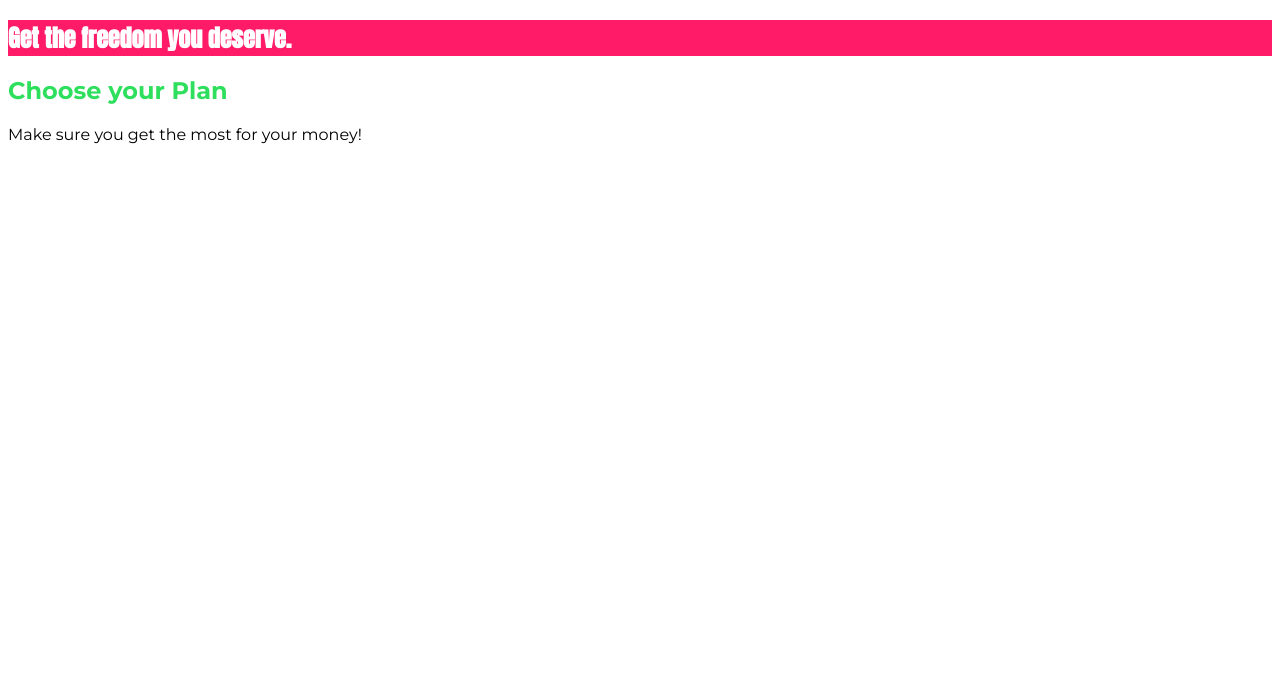
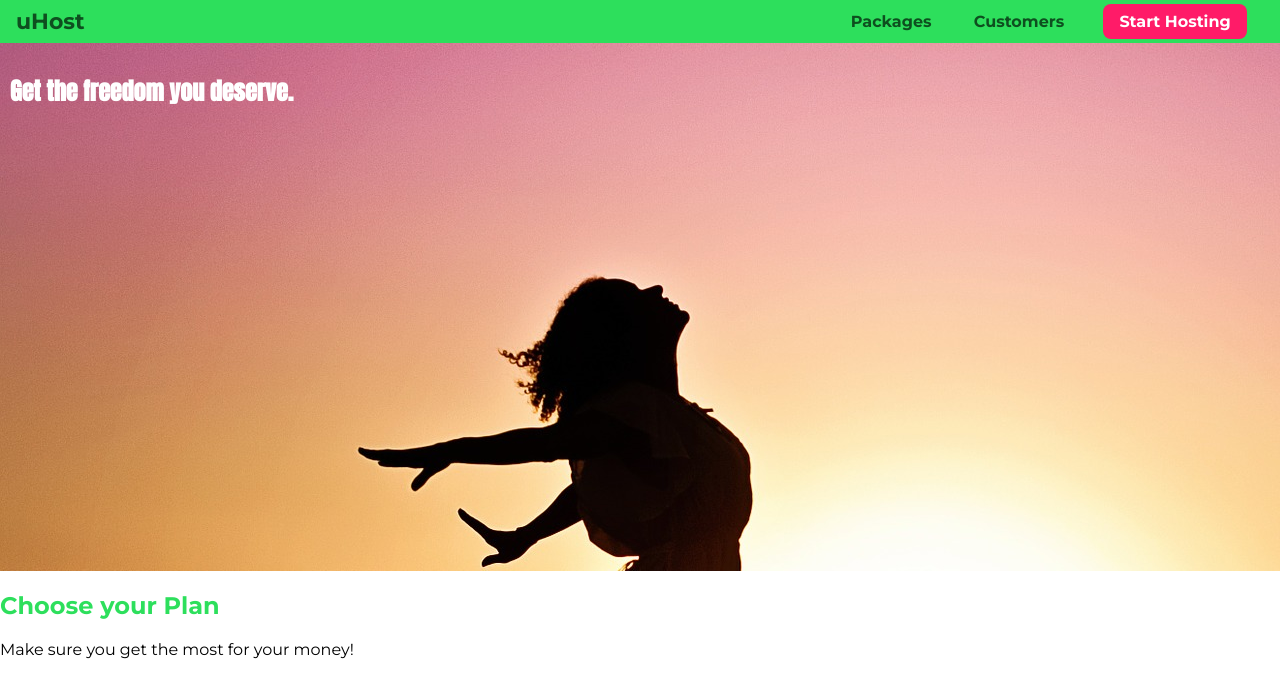
Before and after one commit to san-sekhon/uHost, a plain HTML site: page index.html in a window 1280 px wide. Drawn offline with Linux system fonts and the light colour scheme.

Commit message:
completed section 3

```diff
--- a/index.html
+++ b/index.html
@@ -12,6 +12,26 @@
 </head>
 
 <body>
+    <header class="main-header">
+        <div>
+            <a href="index.html" class="main-header__brand">
+                uHost
+            </a>
+        </div>
+        <nav class="main-nav">
+            <ul class="main-nav__items">
+                <li class="main-nav__item">
+                    <a href="packages/index.html">Packages</a>
+                </li>
+                <li class="main-nav__item">
+                    <a href="customers/index.html">Customers</a>
+                </li>
+                <li class="main-nav__item main-nav__item--cta">
+                    <a href="start-hosting/index.html">Start Hosting</a>
+                </li>
+            </ul>
+        </nav>
+    </header>
     <main>
         <section id="product-overview">
             <h1>Get the freedom you deserve.</h1>
--- a/main.css
+++ b/main.css
@@ -1,9 +1,18 @@
+* {
+  box-sizing: border-box;
+}
+
 body {
   font-family: 'Montserrat', sans-serif;
+  margin: 0;
 }
 
 #product-overview {
-  background: #ff1b68;
+  background: url("freedom.jpg");
+  width: 100%;
+  height: 528px;
+  padding: 10px;
+
 }
 
  #product-overview h1 {
@@ -14,3 +23,66 @@ body {
 .section-title {
   color: #2ddf5c;
 }
+
+.main-header > div {
+  display: inline-block;
+  vertical-align: middle;
+}
+
+.main-header__brand {
+  color: #0e4f1f;
+  text-decoration: none;
+  font-weight: bold;
+  font-size: 22px;
+}
+
+.main-nav {
+  display: inline-block;
+  text-align: right;
+  width: calc(100% - 74px);
+  vertical-align: middle;
+}
+
+.main-nav__items {
+  margin: 0;
+  padding: 0;
+  list-style: none;
+}
+
+.main-header {
+  width: 100%;
+  background: #2ddf5c;
+  padding: 8px 16px;
+}
+
+.main-nav__item {
+  display: inline-block;
+  margin: 0 16px;
+}
+
+.main-nav__item a {
+  text-decoration: none;
+  color: #0e4f1f;
+  font-weight: bold;
+  padding: 3px;
+}
+
+.main-nav__item a:hover,
+.main-nav__item a:active {
+  color: white;
+  border-bottom: 5px solid white;
+}
+
+.main-nav__item--cta a {
+  color: white;
+   background: #ff1b68;
+   padding: 8px 16px;
+   border-radius: 8px;
+}
+
+.main-nav__item--cta a:hover,
+.main-nav__item--cta a:active {
+  color: #ff1b68;
+  background: white;
+  border: none;
+}
```
Also changed, not shown: freedom.jpg (added).
